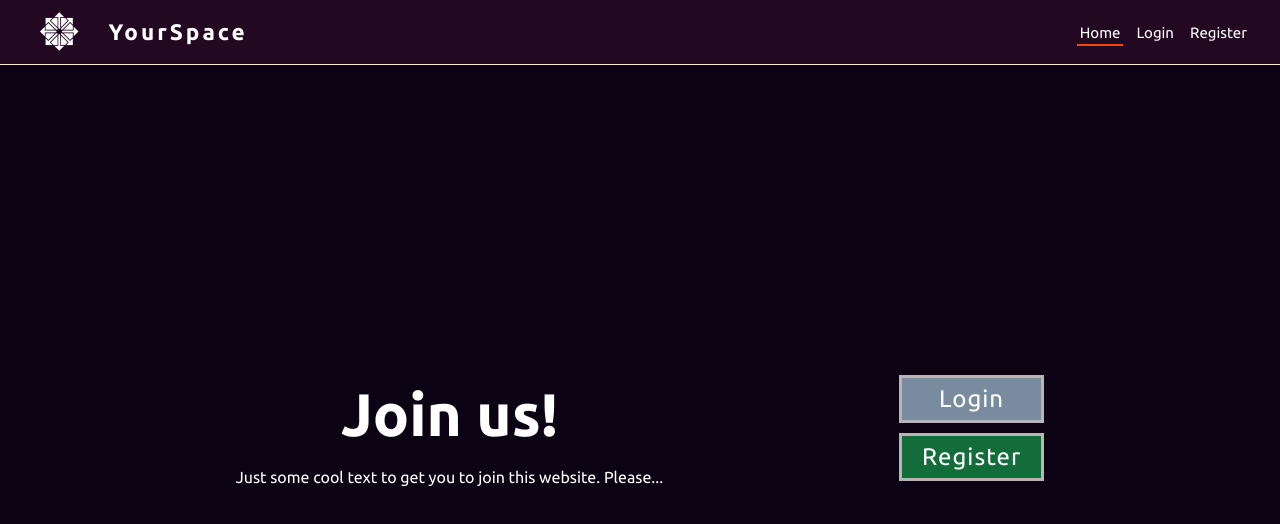
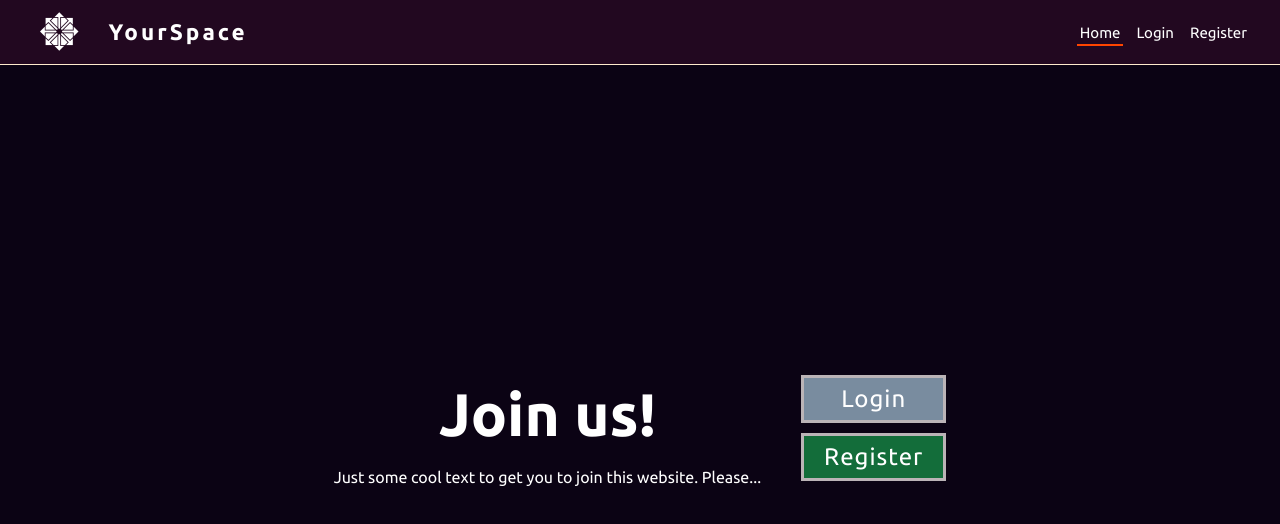
Before and after one commit to olalnoho/Social-media-like-site, a React (Create React App) app in the folder client/: page / in a window 1280 px wide. Shown: the top 524 px of the page. Built offline with nearby package versions, Linux system fonts and the light colour scheme; no server answers.

Commit message:
landing page not using space-evenly since its not supported in edge

```diff
--- a/client/src/components/Landing/_Landing.scss
+++ b/client/src/components/Landing/_Landing.scss
@@ -3,13 +3,19 @@
   flex: 1;
   background-color: $main-bg;
   display: flex;
-  justify-content: space-evenly;
+  // justify-content: space-evenly;
+  justify-content: center;
   align-items: center;
 
   &__left {
+    margin-right: 2rem;
     display: flex;
     flex-direction: column;
     align-items: center;
+  }
+
+  &__right {
+    margin-left: 2rem;
   }
 
   &__buttongroup {
--- a/client/src/css/main.css
+++ b/client/src/css/main.css
@@ -134,15 +134,16 @@
   display: -webkit-box;
   display: -ms-flexbox;
   display: flex;
-  -webkit-box-pack: space-evenly;
-      -ms-flex-pack: space-evenly;
-          justify-content: space-evenly;
+  -webkit-box-pack: center;
+      -ms-flex-pack: center;
+          justify-content: center;
   -webkit-box-align: center;
       -ms-flex-align: center;
           align-items: center;
 }
 
 .landing__left {
+  margin-right: 2rem;
   display: -webkit-box;
   display: -ms-flexbox;
   display: flex;
@@ -153,6 +154,10 @@
   -webkit-box-align: center;
       -ms-flex-align: center;
           align-items: center;
+}
+
+.landing__right {
+  margin-left: 2rem;
 }
 
 .landing__buttongroup {
--- a/client/src/index.js
+++ b/client/src/index.js
@@ -9,7 +9,8 @@ import AuthContextProvider from './context/AuthContext'
 import SocketContextProvider from './context/SocketContext'
 
 const client = new ApolloClient({
-   uri: '/graphql',
+   // uri: '/graphql',
+   uri: 'http://localhost:4000/graphql',
    request: operation => {
       const token = localStorage.getItem('token')
       operation.setContext({
```
